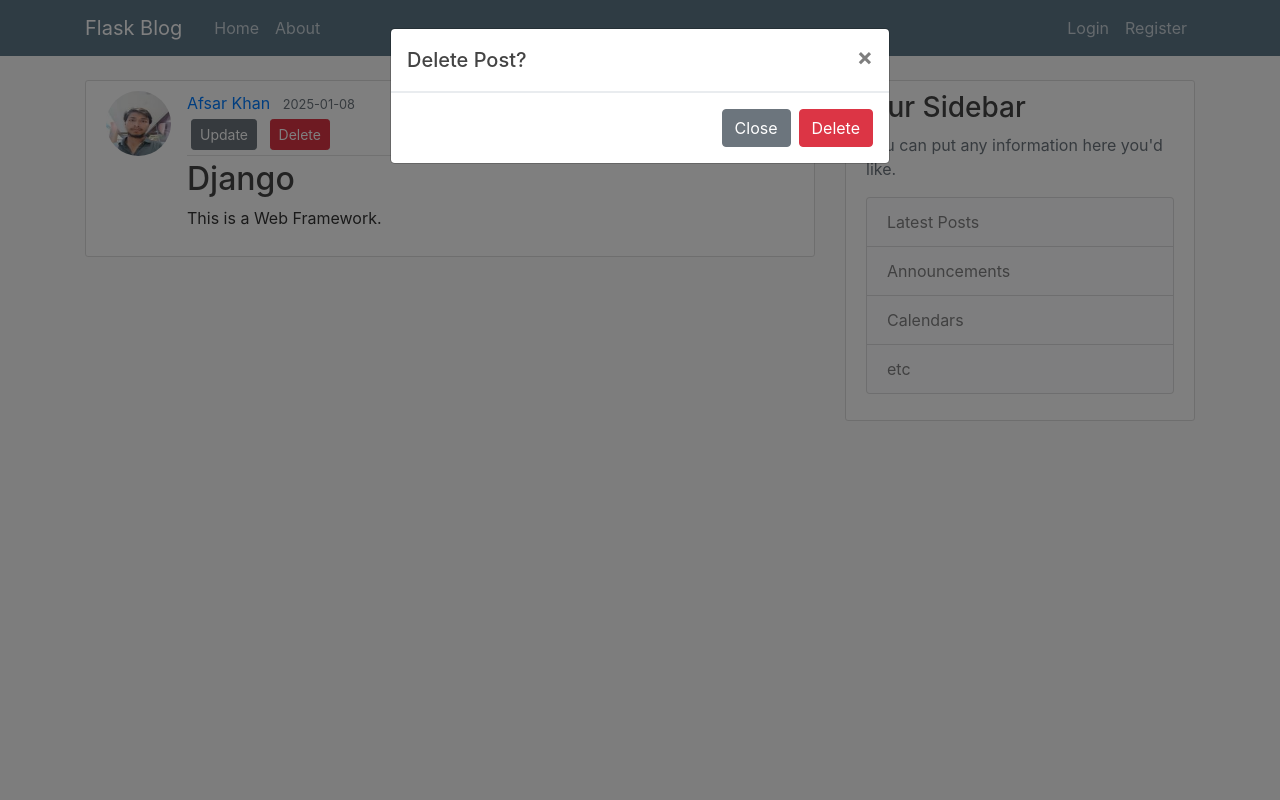
After one commit to KhanAfsar12/Flask-Blog, a Flask app: page /post/1 in a window 1280 px wide, after a click on "Delete". The commit adds this page. Run offline with Flask 3, Linux system fonts and the light colour scheme; some libraries are stand-ins or nearby versions.

Commit message:
crud with post model

```diff
--- a/flaskblog/routes.py
+++ b/flaskblog/routes.py
@@ -2,28 +2,16 @@ import os
 import secrets
 from PIL import Image
 from flaskblog.models import User, Post
-from flask import flash, redirect, render_template, request, url_for
+from flask import abort, flash, redirect, render_template, request, url_for
 from flaskblog import app, db, bcrypt
-from flaskblog.forms import RegistrationForm, LoginForm, UpdateAccountForm
+from flaskblog.forms import PostForm, RegistrationForm, LoginForm, UpdateAccountForm
 from flask_login import login_user, current_user, logout_user, login_required
 
-posts = [
-    {
-        'author': 'Afsar Khan',
-        'title': 'Baghi roohe',
-        'content': 'First post content',
-        'date_posted': 'April 20, 2024'
-    },
-    {
-        'author': 'Jibran Khalil Jibran',
-        'title': 'The broken wings',
-        'content': 'Second post content',
-        'date_posted': 'December 23, 2024'
-    }
-]
+
 @app.route('/')
 @app.route('/home')
 def home():
+    posts = Post.query.all()
     return render_template('home.html', posts=posts)
 
 @app.route('/about')
@@ -103,3 +91,60 @@ def account():
         form.email.data = current_user.email
     image_file = url_for('static', filename='profile_pics/' + current_user.image_file)
     return render_template('account.html', title='Account', image_file=image_file, form=form)
+
+
+
+@app.route('/post/new', methods=['GET', 'POST'])
+@login_required
+def new_post():
+    form = PostForm()
+    if form.validate_on_submit():
+        post = Post(title=form.title.data, content=form.content.data, author=current_user)
+        db.session.add(post)
+        db.session.commit()
+        flash('Your Post has been created!', 'success')
+        return redirect(url_for('home'))
+    return render_template('create_post.html', title='New Post', form=form, legend='New Post')
+
+
+
+
+@app.route('/post/<int:post_id>')
+def post(post_id):
+    post = Post.query.get_or_404(post_id)
+    return render_template('post.html', title=post.title, post=post)
+
+
+
+@app.route('/post/<int:post_id>/update', methods=['GET', 'POST'])
+@login_required
+def update_post(post_id):
+    post = Post.query.get_or_404(post_id)
+    if post.author != current_user:
+        abort(403)
+    form = PostForm()
+    if form.validate_on_submit():
+        post.title = form.title.data
+        post.content = form.content.data
+        db.session.commit()
+        flash('Your post has been updated!', 'success')
+        return redirect(url_for('post', post_id=post.id))
+
+    elif request.method == 'GET':
+        form.title.data = post.title
+        form.content.data = post.content
+    return render_template('create_post.html', title='Update Post', form=form, legend='Update Post')
+
+
+
+
+@app.route('/post/<int:post_id>/delete', methods=['POST'])
+@login_required
+def delete_post(post_id):
+    post = Post.query.get_or_404(post_id)
+    if post.author != current_user:
+        abort(403)
+    db.session.delete(post)
+    db.session.commit()
+    flash('Your post has been deleted!', 'success')
+    return redirect(url_for('home'))
--- a/flaskblog/templates/layout.html
+++ b/flaskblog/templates/layout.html
@@ -37,6 +37,7 @@
                     <div class="navbar-nav">
                         {% if current_user.is_authenticated %}
                             <a class="nav-item nav-link" href="{{ url_for('account') }}">Account</a>
+                            <a class="nav-item nav-link" href="{{ url_for('new_post') }}">New Post</a>
                             <a class="nav-item nav-link" href="{{ url_for('logout') }}">Logout</a>
                         {% else %}
                             <a class="nav-item nav-link" href="{{ url_for('login') }}">Login</a>
--- /dev/null
+++ b/flaskblog/templates/post.html
@@ -0,0 +1,41 @@
+{% extends 'layout.html' %}
+
+{% block content %}
+<article class="media content-section">
+    <img class="rounded-circle article-img" src="{{ url_for('static', filename='profile_pics/' + post.author.image_file) }}" alt="">
+    <div class="media-body">
+        <div class="article-metadata">
+            <a class="mr-2" href="#">{{ post.author.username }}</a>
+            <small class="text-muted">{{ post.date_posted.strftime('%Y-%m-%d') }}</small>
+            {% if post.user != current_user %}
+                <div>
+                    <a class="btn btn-secondary btn-sm m-1 mb-1" href="{{ url_for('update_post', post_id=post.id) }}">Update</a>
+                    <button type="button" class="btn btn-danger btn-sm m-1" data-toggle="modal" data-target="#deleteModal">Delete</button>
+                </div>
+            {% endif %}
+        </div>
+        <h2><a class="article-title" href="#">{{ post.title }}</a></h2>
+        <p class="article-content">{{ post.content }}</p>
+    </div>
+</article>
+
+<div class="modal fade" id="deleteModal" tabindex="-1" role="dialog" aria-labelledby="deleteModalLabel" aria-hidden="true">
+    <div class="modal-dialog" role="document">
+        <div class="modal-content">
+            <div class="modal-header">
+                <h5 class="modal-title" id="deleteModalLabel">Delete Post?</h5>
+                <button type="button" class="close" data-dismiss="modal" aria-label="Close">
+                    <span aria-hidden="true">&times;</span>
+                </button>
+            </div>
+
+            <div class="modal-footer">
+                <button type="button" class="btn btn-secondary" data-dismiss="modal">Close</button>
+                <form action="{{ url_for('delete_post', post_id=post.id) }}" method="post">
+                    <input class="btn btn-danger" type="submit" value="Delete">
+                </form>
+            </div>
+        </div>
+    </div>
+</div>
+{% endblock content %}
```
Also changed, not shown: flaskblog/forms.py (+8 -1 lines), flaskblog/templates/create_post.html (added, +45 -0 lines), flaskblog/templates/home.html (+4 -3 lines), instance/database.db.
